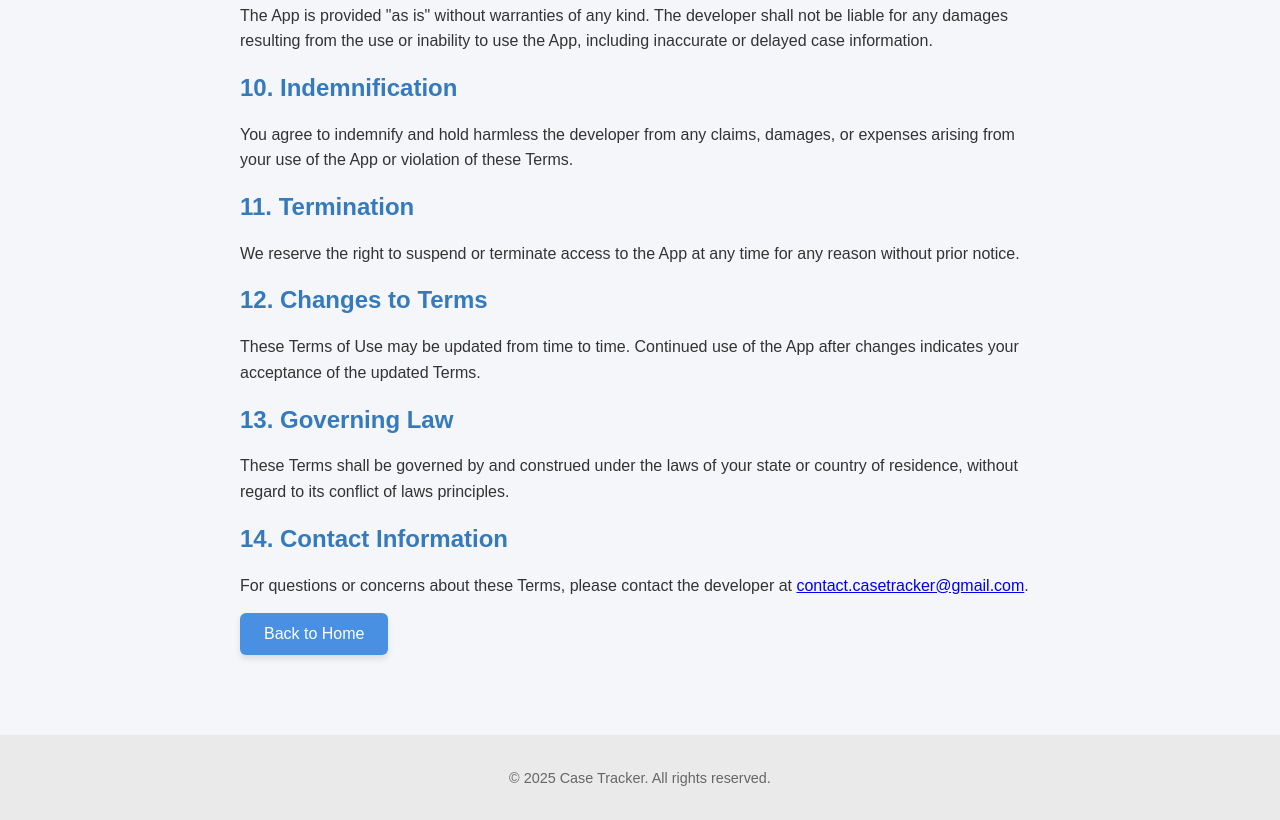
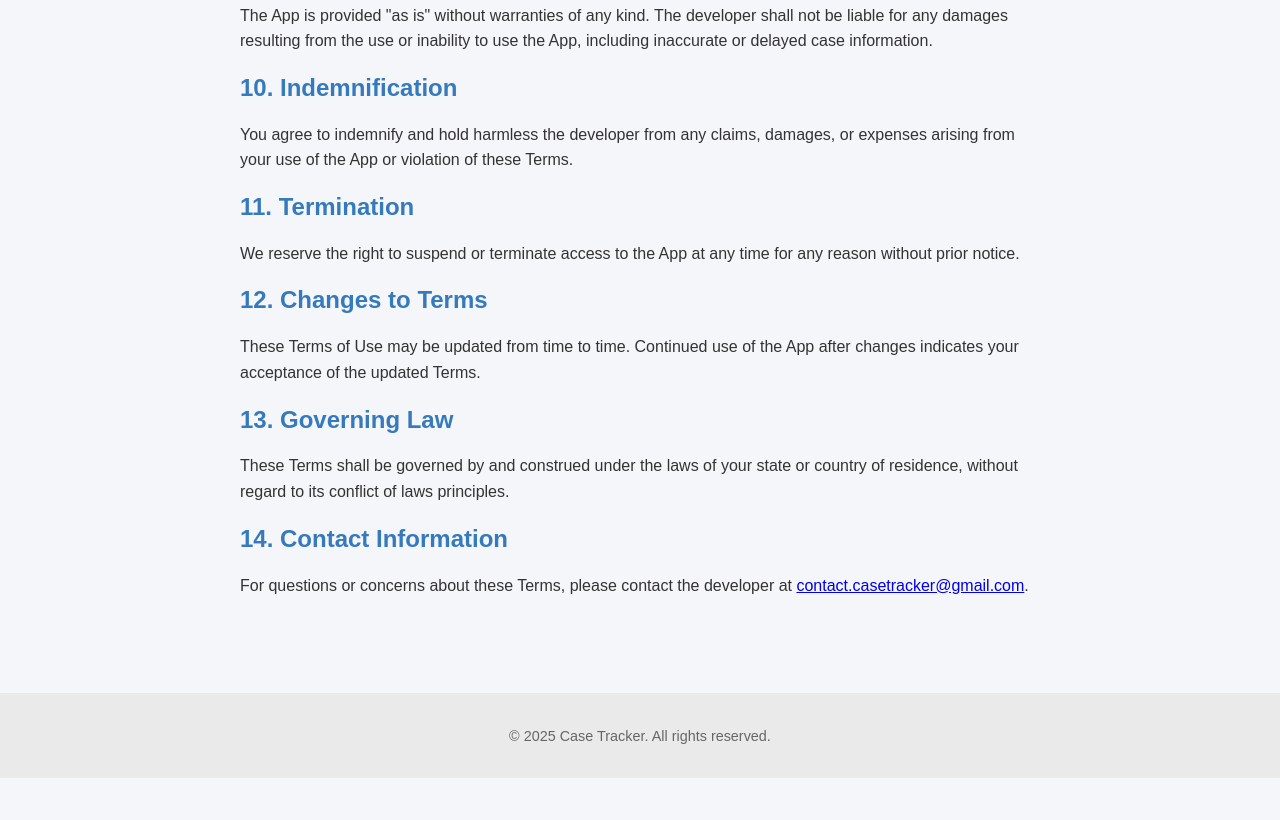
Before and after one commit to Sreenipaloliyil/case-tracker-policies, a plain HTML site: page terms-of-service.html in a window 1280 px wide. Shown: the part 1287-2107 px from the top of the page. After the commit the page ends 2065 px from the top, so only its background shows below. Drawn offline with Linux system fonts and the light colour scheme.

Commit message:
Update terms-of-service.html
Remove back to home button

```diff
--- a/terms-of-service.html
+++ b/terms-of-service.html
@@ -58,7 +58,7 @@
             <p>For questions or concerns about these Terms, please contact the developer at <a href="mailto:contact.casetracker@gmail.com">contact.casetracker@gmail.com</a>.</p>
 
         </section>
-        <a href="index.html" class="btn">Back to Home</a>
+
     </main>
 
     <footer>
```
